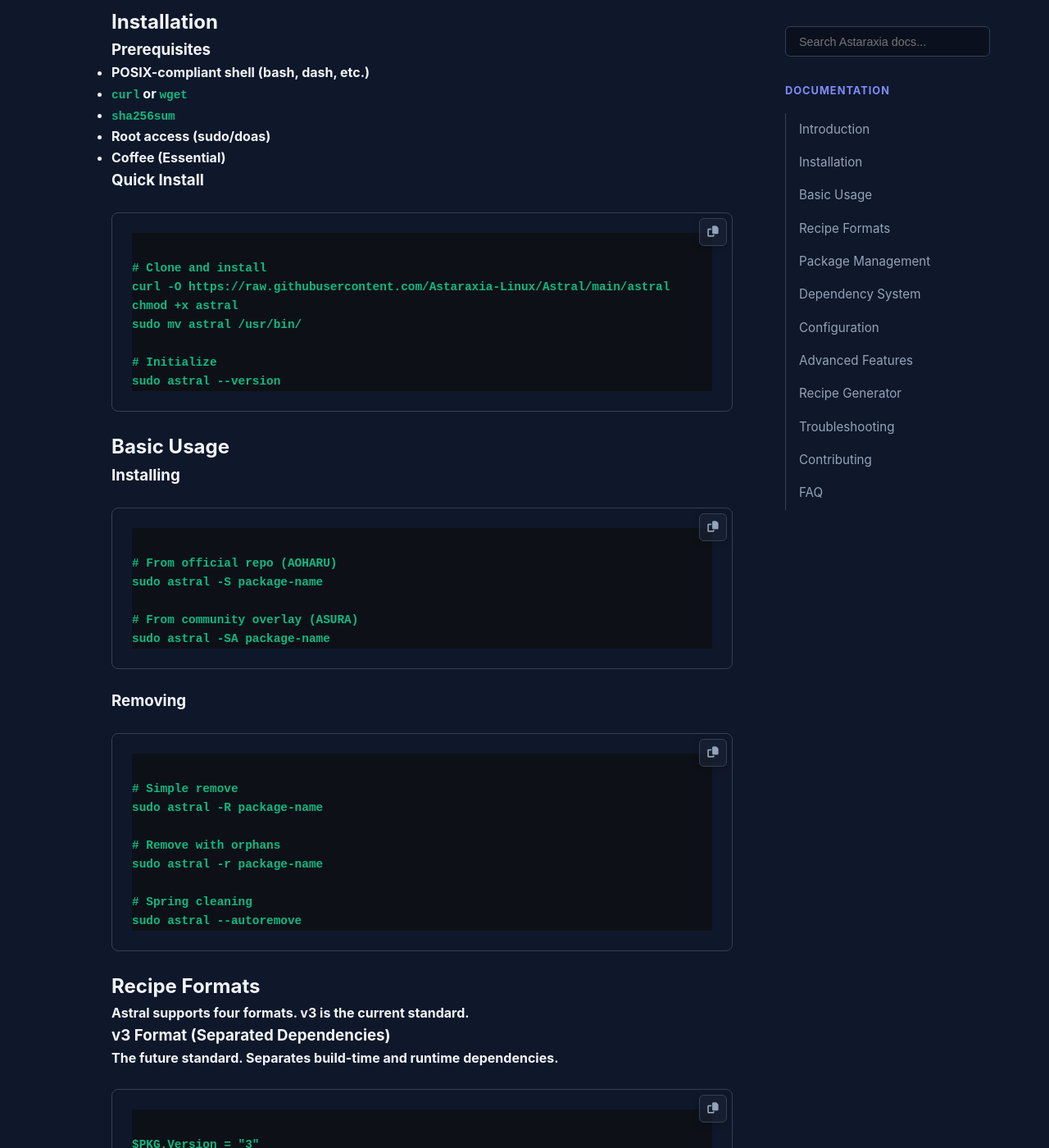
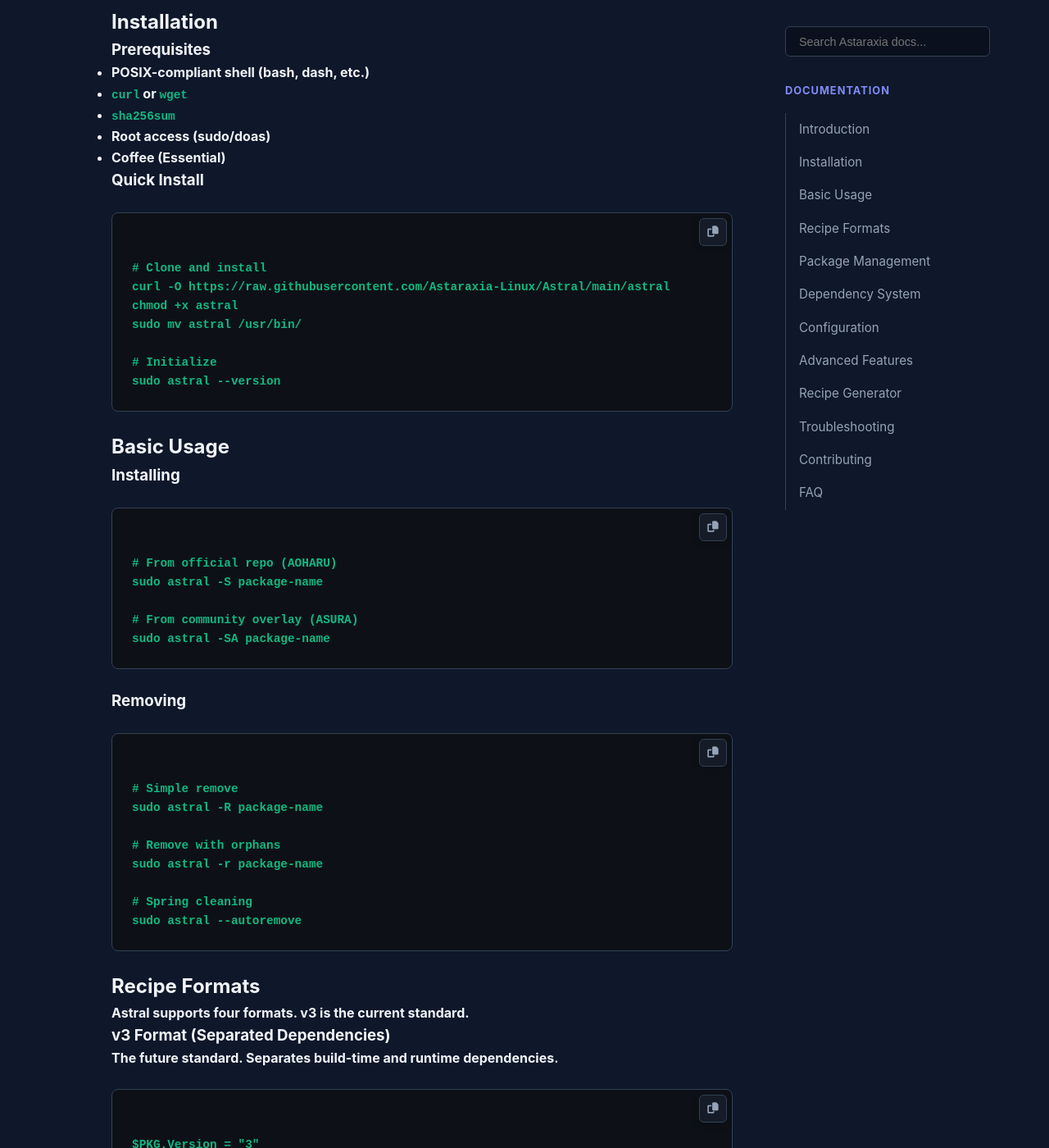
Before and after one commit to Astaraxia-Linux/astaraxia-linux.github.io, a Jekyll site: the page built from docus/astral.html, in a window 1280 px wide and 1400 px high, scrolled down 1406 px. Shown: the whole window at 82% size. Built offline with Jekyll 4.4.1, drawn with Linux system fonts in a browser that asks for light colours.

Commit message:
Update docs.html

```diff
--- a/_layouts/docs.html
+++ b/_layouts/docs.html
@@ -251,7 +251,7 @@
         pre {
             position: relative;
             padding-top: 1.5rem;
-            background: var(--pre-bg);
+            background: #0D1117;
             border: 1px solid var(--border);
             border-radius: 8px;
             overflow: auto;
```
